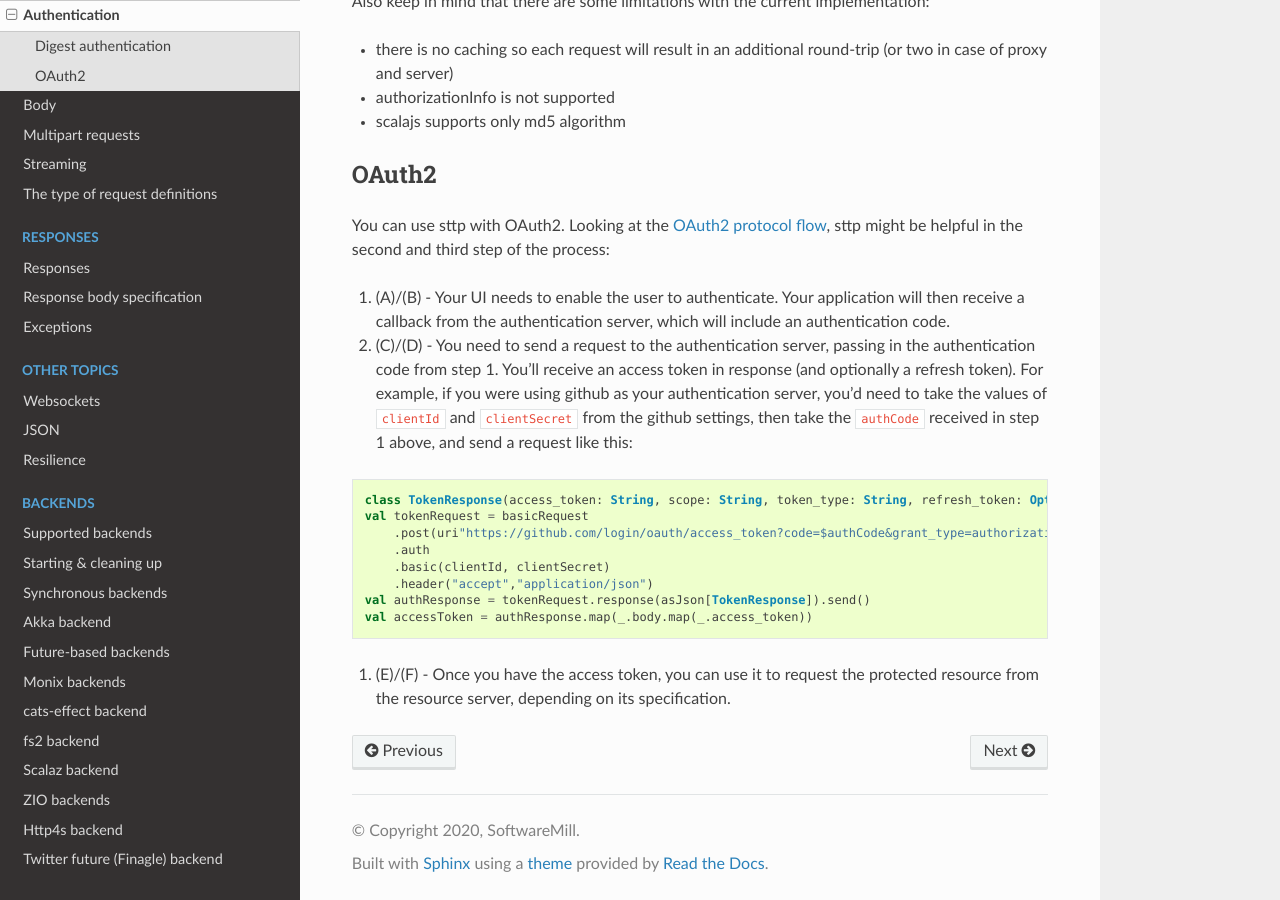
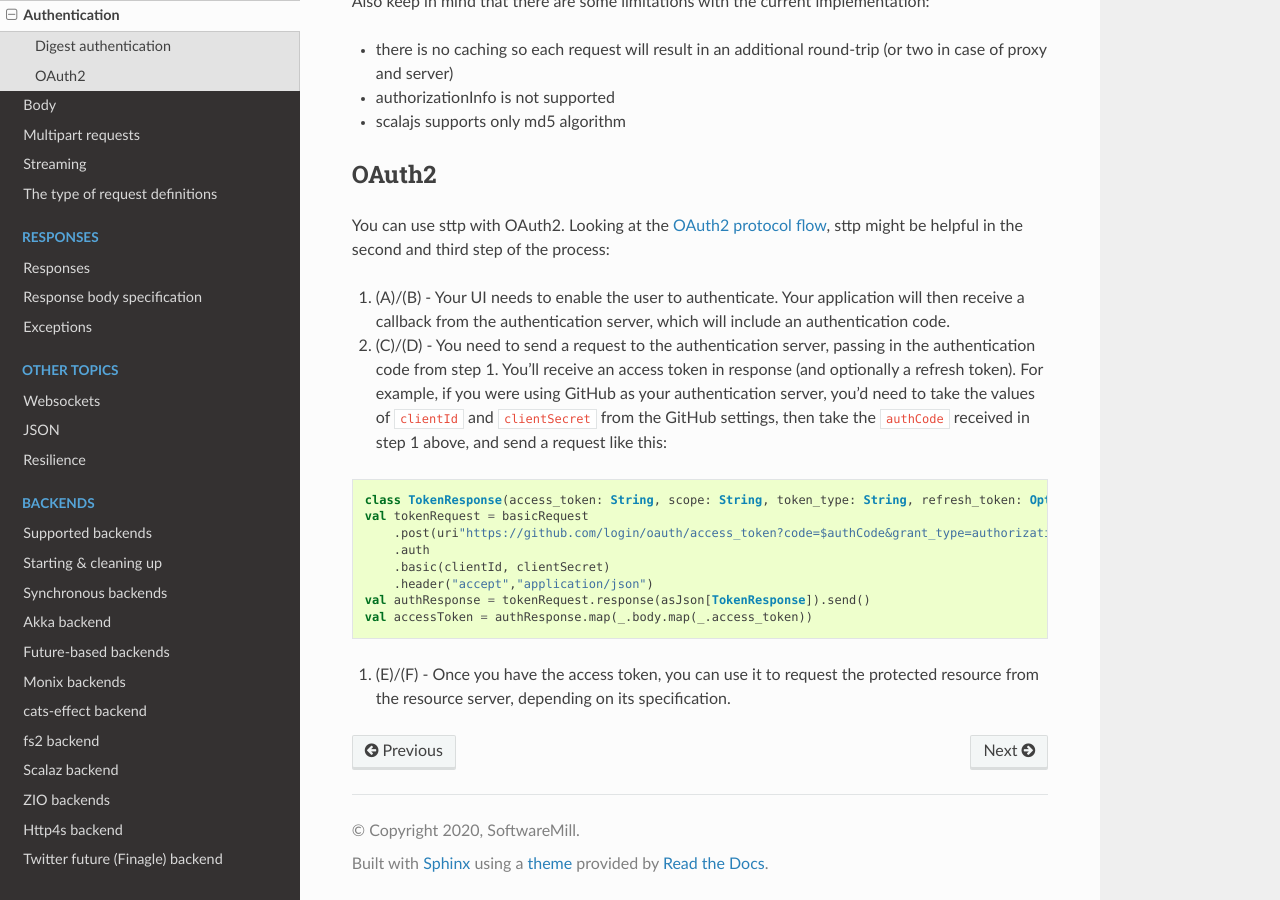
Before and after one commit to softwaremill/sttp, a Sphinx documentation site: the page built from docs/requests/authentication.md, in a window 1280 px wide and 900 px high, scrolled down 1130 px. Built offline with Sphinx 7.4.7 and the Read the Docs theme 2.0.0, drawn with Linux system fonts in a browser that asks for light colours.

Commit message:
Use correct case for GitHub

````diff
--- a/docs/requests/authentication.md
+++ b/docs/requests/authentication.md
@@ -53,7 +53,7 @@ You can use sttp with OAuth2. Looking at the [OAuth2 protocol flow](https://tool
 
 1. (A)/(B) - Your UI needs to enable the user to authenticate. Your application will then receive a callback from the authentication server, which will include an authentication code.
 
-2. (C)/(D) - You need to send a request to the authentication server, passing in the authentication code from step 1. You'll receive an access token in response (and optionally a refresh token). For example, if you were using github as your authentication server, you'd need to take the values of `clientId` and `clientSecret` from the github settings, then take the `authCode` received in step 1 above, and send a request like this:
+2. (C)/(D) - You need to send a request to the authentication server, passing in the authentication code from step 1. You'll receive an access token in response (and optionally a refresh token). For example, if you were using GitHub as your authentication server, you'd need to take the values of `clientId` and `clientSecret` from the GitHub settings, then take the `authCode` received in step 1 above, and send a request like this:
 ```scala
 class TokenResponse(access_token: String, scope: String, token_type: String, refresh_token: Option[String])
 val tokenRequest = basicRequest
````
